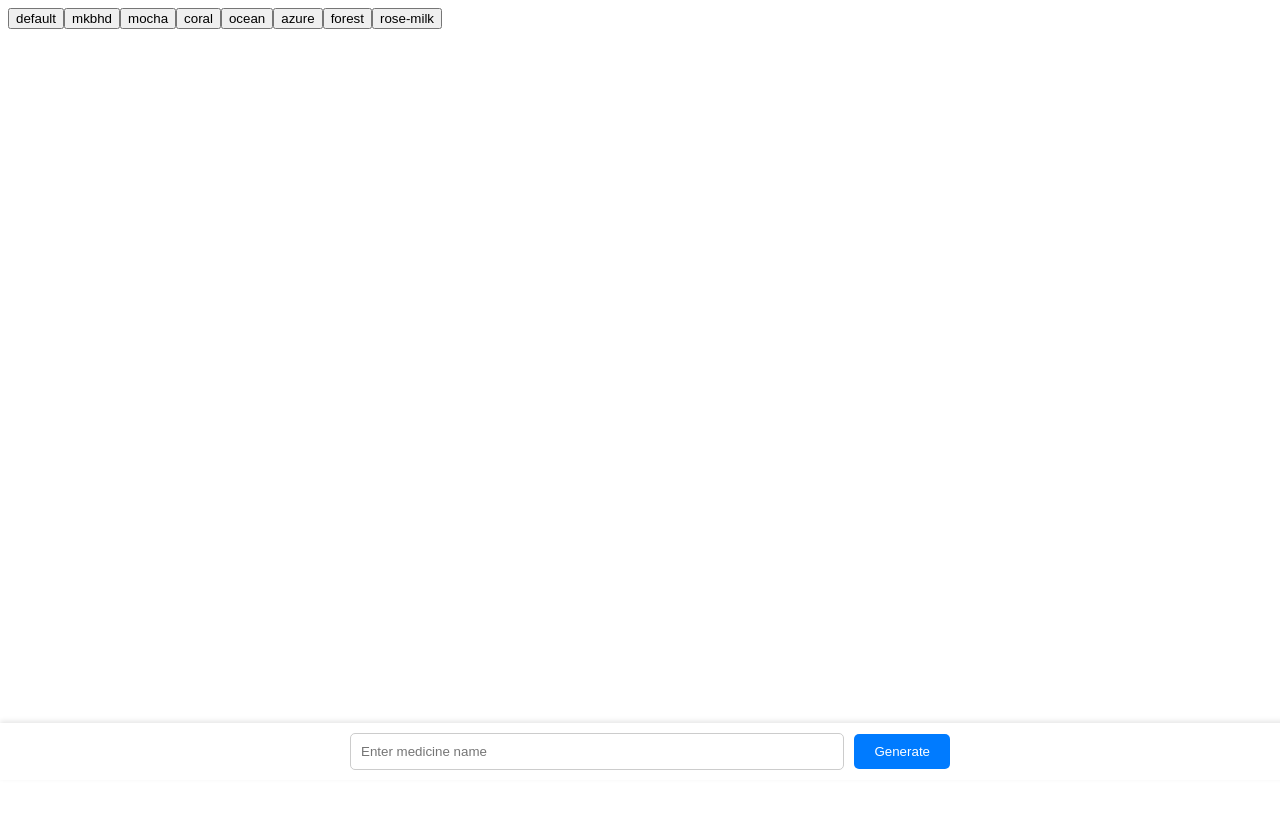
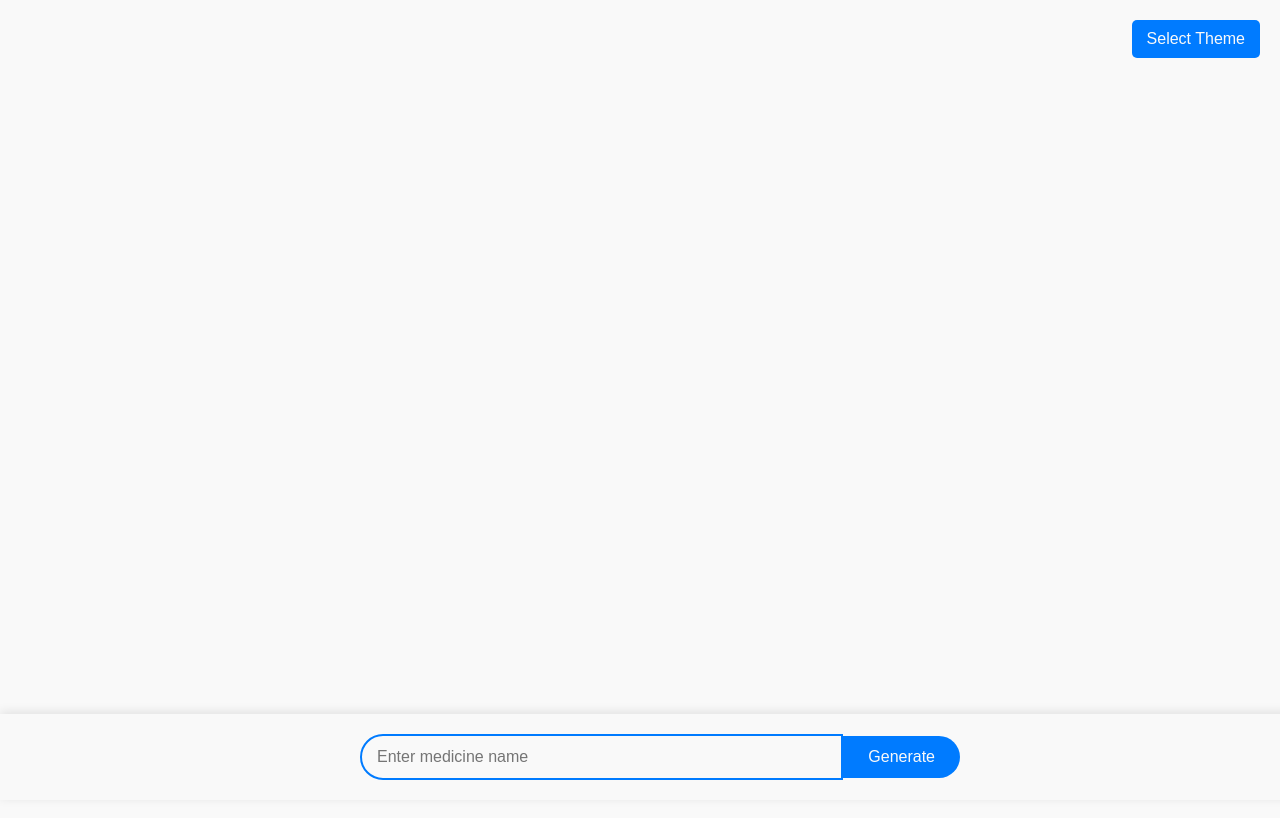
Before and after one commit to Avanishpatidar/AI_PHARMA, a React (Vite) app in the folder Cilent/: page / in a window 1280 px wide. Shown: the top 818 px of the page. Built offline with nearby package versions, Linux system fonts and the light colour scheme.

Commit message:
fix the issue

```diff
--- a/Cilent/src/App.css
+++ b/Cilent/src/App.css
@@ -0,0 +1,4 @@
+.app-content {
+    padding-top: 80px; /* Adjust this value as needed */
+    min-height: calc(100vh - 60px); /* Subtract the padding-top value */
+  }
--- a/Cilent/src/App.jsx
+++ b/Cilent/src/App.jsx
@@ -1,6 +1,7 @@
 import React, { useState } from 'react';
 import InputForm from './components/InputForm';
 import GeneratedContent from './components/GeneratedContent';
+import ThemeSelector from './components/ThemeSelector';
 import './App.css';
 
 const themes = {
@@ -51,6 +52,36 @@ const themes = {
     fontColor: '#333',
     hlColor: '#f48fb1',
     fgColor: '#fff0f6'
+  },
+  celestial: {
+    bgColor: '#1a1a2e',
+    fontColor: '#e94560',
+    hlColor: '#6f4a8e',
+    fgColor: '#16213e'
+  },
+  serenity: {
+    bgColor: '#d6e4f0',
+    fontColor: '#364f6b',
+    hlColor: '#f6b352',
+    fgColor: '#f9f9f9'
+  },
+  mystic: {
+    bgColor: '#2c3e50',
+    fontColor: '#c0392b',
+    hlColor: '#2980b9',
+    fgColor: '#34495e'
+  },
+  aurora: {
+    bgColor: '#2c3e50',
+    fontColor: '#f39c12',
+    hlColor: '#3498db',
+    fgColor: '#2980b9'
+  },
+  tranquility: {
+    bgColor: '#fefae0',
+    fontColor: '#7e5a2f',
+    hlColor: '#c9cba3',
+    fgColor: '#d6d6c2'
   }
 };
 
@@ -58,23 +89,20 @@ function App() {
   const [generatedContent, setGeneratedContent] = useState('');
   const [selectedTheme, setSelectedTheme] = useState(themes.default);
 
-  const toggleTheme = (themeName) => {
+  const changeTheme = (themeName) => {
     setSelectedTheme(themes[themeName]);
-    document.documentElement.className = `theme-${themeName}`; // Apply theme-specific class to <html>
+    document.documentElement.style.setProperty('--bg-color', themes[themeName].bgColor);
+    document.documentElement.style.setProperty('--font-color', themes[themeName].fontColor);
+    document.documentElement.style.setProperty('--hl-color', themes[themeName].hlColor);
+    document.documentElement.style.setProperty('--fg-color', themes[themeName].fgColor);
   };
 
   return (
     <div className="app">
-      <div className="theme-toggle">
-        {Object.keys(themes).map((themeName, index) => (
-          <button key={index} onClick={() => toggleTheme(themeName)}>
-            {themeName}
-          </button>
-        ))}
-      </div>
-      <div className="app-content" style={{ backgroundColor: selectedTheme.bgColor, color: selectedTheme.fontColor }}>
+      <ThemeSelector themes={themes} changeTheme={changeTheme} />
+      <div className="app-content">
         <InputForm setGeneratedContent={setGeneratedContent} />
-        <GeneratedContent generatedContent={generatedContent} theme={selectedTheme} />
+        <GeneratedContent generatedContent={generatedContent} />
       </div>
     </div>
   );
--- a/Cilent/src/components/GeneratedContent.css
+++ b/Cilent/src/components/GeneratedContent.css
@@ -4,23 +4,21 @@
   display: flex;
   flex-wrap: wrap;
   gap: 20px;
-  background-color: var(--bg-color);
-  color: var(--font-color);
 }
 
 .card {
-  flex: 1 1 300px;  /* Adjust width of the cards */
+  flex: 1 1 300px;
   border: 1px solid var(--hl-color);
   border-radius: 8px;
   padding: 15px;
   background-color: var(--fg-color);
   box-shadow: 0 2px 5px rgba(0, 0, 0, 0.1);
-  transition: transform 0.2s, box-shadow 0.2s; /* Added transition for transform and box-shadow */
+  transition: transform 0.2s, box-shadow 0.2s;
 }
 
 .card:hover {
   transform: scale(1.02);
-  box-shadow: 0 4px 8px rgba(0, 0, 0, 0.2); /* Adjusted box-shadow on hover */
+  box-shadow: 0 4px 8px rgba(0, 0, 0, 0.2);
 }
 
 .card-title {
@@ -31,5 +29,4 @@
 
 .card-content {
   font-size: 1em;
-  color: var(--font-color);
 }
--- a/Cilent/src/components/GeneratedContent.jsx
+++ b/Cilent/src/components/GeneratedContent.jsx
@@ -37,16 +37,9 @@ function GeneratedContent({ generatedContent, theme }) {
     }
   });
 
-  // Define CSS variables based on theme
-  const themeVars = {
-    '--bg-color': theme.bgColor || '#f9f9f9',
-    '--font-color': theme.fontColor || '#333',
-    '--hl-color': theme.hlColor || '#007bff',
-    '--fg-color': theme.fgColor || '#666'
-  };
 
   return (
-    <div className="generated-content" style={themeVars}>
+    <div className="generated-content">
       <h2>Generated Content:</h2>
       {sectionTitles.map((title, index) => (
         sections[title] && (
--- a/Cilent/src/components/InputForm.css
+++ b/Cilent/src/components/InputForm.css
@@ -1,38 +1,52 @@
+.input-form-container {
+  position: fixed;
+  bottom: 0;
+  left: 0;
+  width: 100%;
+  background-color: var(--bg-color);
+  padding: 20px;
+  box-shadow: 0 -2px 10px rgba(0, 0, 0, 0.1);
+  z-index: 1000;
+}
+
 .input-form {
   display: flex;
   justify-content: center;
-    align-items: flex-end; /* Align items to the bottom */
-    position: fixed;
-    bottom: 20px; /* Adjust distance from bottom as needed */
-    left: 0;
-    width: 100%;
-    background-color: #fff;
-    padding: 10px;
-    box-shadow: 0 -2px 5px rgba(0, 0, 0, 0.1);
+  align-items: center;
+  max-width: 600px;
+  margin: 0 auto;
 }
 
-  .input-form form {
-    display: flex;
-    align-items: center;
-    justify-content: center;
-    width: 100%;
-    max-width: 600px; /* Adjust max-width as needed */
-    margin: 0 auto; /* Center horizontally */
+.input-field {
+  flex-grow: 1;
+  padding: 12px 15px;
+  font-size: 16px;
+  border: 2px solid var(--hl-color);
+  border-radius: 25px 0 0 25px;
+  outline: none;
+  transition: border-color 0.3s ease;
 }
 
-  .input-form input {
-    flex: 1;
-    padding: 10px;
-    margin-right: 10px;
-    border: 1px solid #ccc;
-    border-radius: 5px;
+.input-field:focus {
+  border-color: var(--font-color);
 }
 
-  .input-form button {
-    padding: 10px 20px;
-    background-color: #007bff;
-    color: white;
+.submit-button {
+  padding: 12px 25px;
+  font-size: 16px;
+  background-color: var(--hl-color);
+  color: var(--bg-color);
   border: none;
-    border-radius: 5px;
+  border-radius: 0 25px 25px 0;
   cursor: pointer;
+  transition: background-color 0.3s ease;
 }
+
+.submit-button:hover {
+  background-color: var(--font-color);
+}
+
+.submit-button:disabled {
+  background-color: #ccc;
+  cursor: not-allowed;
+}
--- a/Cilent/src/components/InputForm.jsx
+++ b/Cilent/src/components/InputForm.jsx
@@ -1,6 +1,6 @@
 import React, { useState } from 'react';
 import Loader from './Loader';
-import './InputForm.css'; // Import the CSS file for InputForm styling
+import './InputForm.css';
 
 function InputForm({ setGeneratedContent }) {
   const [medicineName, setMedicineName] = useState('');
@@ -27,15 +27,16 @@ function InputForm({ setGeneratedContent }) {
   };
 
   return (
-    <div className="input-form">
-      <form onSubmit={handleSubmit}>
+    <div className="input-form-container">
+      <form onSubmit={handleSubmit} className="input-form">
         <input
           type="text"
           value={medicineName}
           onChange={(e) => setMedicineName(e.target.value)}
           placeholder="Enter medicine name"
+          className="input-field"
         />
-        <button type="submit" disabled={loading}>
+        <button type="submit" disabled={loading} className="submit-button">
           {loading ? <Loader loading={loading} /> : 'Generate'}
         </button>
       </form>
--- a/Cilent/src/components/Loader.css
+++ b/Cilent/src/components/Loader.css
@@ -1,19 +1,6 @@
+/* src/components/Loader.css */
 .loader {
-  position: fixed;
-  top: 0;
-  left: 0;
-  width: 100%;
-  height: 100%;
-  display: none;
-  background-color: rgba(0, 0, 0, 0.5); /* Semi-transparent background */
-  z-index: 1000; /* Ensure it's on top of other content */
-
-  /* Flexbox styles to center the loader */
   display: flex;
   align-items: center;
   justify-content: center;
 }
-
-.loader.active {
-  display: flex; /* Show loader when active */
-}
--- a/Cilent/src/components/Loader.jsx
+++ b/Cilent/src/components/Loader.jsx
@@ -1,11 +1,12 @@
+// src/components/Loader.jsx
 import React from 'react';
 import { ClipLoader } from 'react-spinners';
 import './Loader.css';
 
 function Loader({ loading }) {
   return (
-    <div className={`loader ${loading ? 'active' : ''}`}>
-      <ClipLoader size={50} color="#ffffff" loading={loading} />
+    <div className="loader">
+      <ClipLoader size={20} color="#ffffff" loading={loading} />
     </div>
   );
 }
--- /dev/null
+++ b/Cilent/src/components/ThemeSelector.css
@@ -0,0 +1,53 @@
+.theme-selector {
+    position: fixed;
+    top: 20px;
+    right: 20px;
+    z-index: 1000;
+  }
+
+  .theme-selector-button {
+    background-color: var(--hl-color);
+    color: var(--bg-color);
+    border: none;
+    padding: 10px 15px;
+    border-radius: 5px;
+    cursor: pointer;
+    font-size: 16px;
+  }
+
+  .theme-dropdown {
+    position: absolute;
+    top: 100%;
+    right: 0;
+    background-color: var(--bg-color);
+    border: 1px solid var(--hl-color);
+    border-radius: 5px;
+    box-shadow: 0 2px 10px rgba(0, 0, 0, 0.1);
+    max-height: 300px;
+    overflow-y: auto;
+    width: 200px;
+  }
+
+  .theme-option {
+    padding: 10px;
+    cursor: pointer;
+    display: flex;
+    justify-content: space-between;
+    align-items: center;
+  }
+
+  .theme-option:hover {
+    background-color: var(--fg-color);
+  }
+
+  .color-preview {
+    display: flex;
+    gap: 5px;
+  }
+
+  .color-preview div {
+    width: 15px;
+    height: 15px;
+    border-radius: 50%;
+    border: 1px solid #ccc;
+  }
--- /dev/null
+++ b/Cilent/src/components/ThemeSelector.jsx
@@ -0,0 +1,42 @@
+import React, { useState } from 'react';
+import './ThemeSelector.css';
+
+function ThemeSelector({ themes, changeTheme }) {
+  const [isOpen, setIsOpen] = useState(false);
+
+  const toggleDropdown = () => setIsOpen(!isOpen);
+
+  const handleThemeChange = (themeName) => {
+    changeTheme(themeName);
+    setIsOpen(false);
+  };
+
+  return (
+    <div className="theme-selector">
+      <button onClick={toggleDropdown} className="theme-selector-button">
+        Select Theme
+      </button>
+      {isOpen && (
+        <div className="theme-dropdown">
+          {Object.entries(themes).map(([themeName, themeColors]) => (
+            <div
+              key={themeName}
+              className="theme-option"
+              onClick={() => handleThemeChange(themeName)}
+            >
+              <span>{themeName}</span>
+              <div className="color-preview">
+                <div style={{ backgroundColor: themeColors.bgColor }}></div>
+                <div style={{ backgroundColor: themeColors.fontColor }}></div>
+                <div style={{ backgroundColor: themeColors.hlColor }}></div>
+                <div style={{ backgroundColor: themeColors.fgColor }}></div>
+              </div>
+            </div>
+          ))}
+        </div>
+      )}
+    </div>
+  );
+}
+
+export default ThemeSelector;
--- a/Cilent/src/index.css
+++ b/Cilent/src/index.css
@@ -0,0 +1,26 @@
+:root {
+    --bg-color: #f9f9f9;
+    --font-color: #333;
+    --hl-color: #007bff;
+    --fg-color: #f9f9f9;
+  }
+
+  body {
+    background-color: var(--bg-color);
+    color: var(--font-color);
+  }
+
+  input, button {
+    background-color: var(--fg-color);
+    color: var(--font-color);
+    border: 1px solid var(--hl-color);
+  }
+
+  button {
+    background-color: var(--hl-color);
+    color: var(--bg-color);
+  }
+
+  .app-content {
+    min-height: 100vh;
+  }
```
Lines whose indentation alone changed are shown as unchanged.
